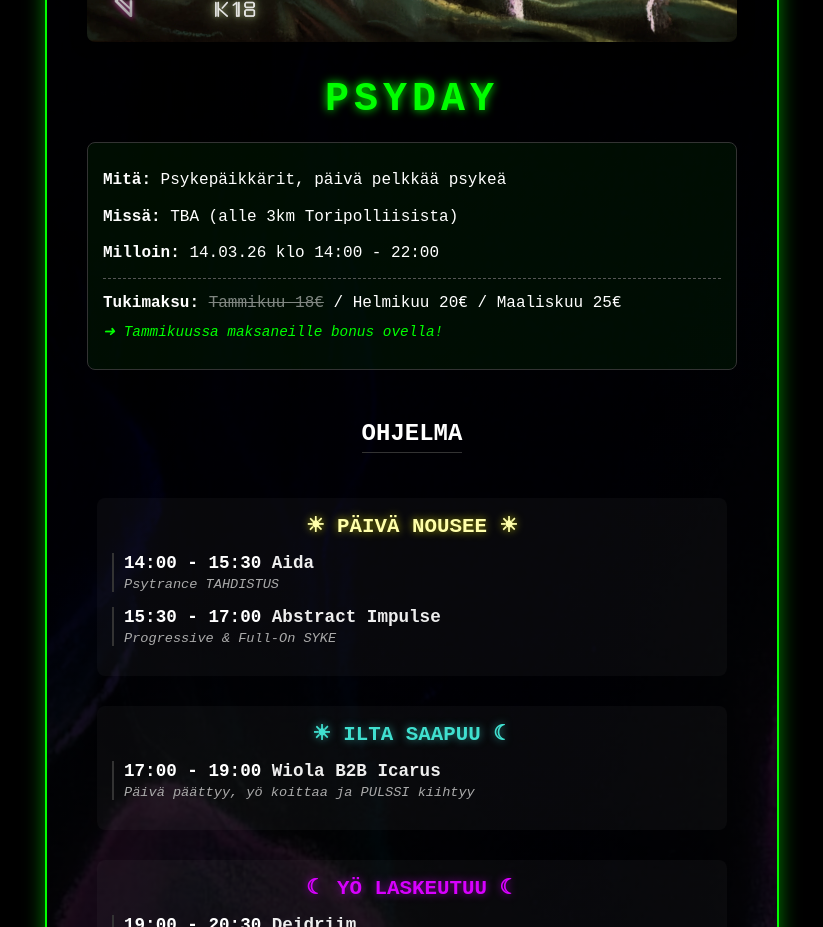
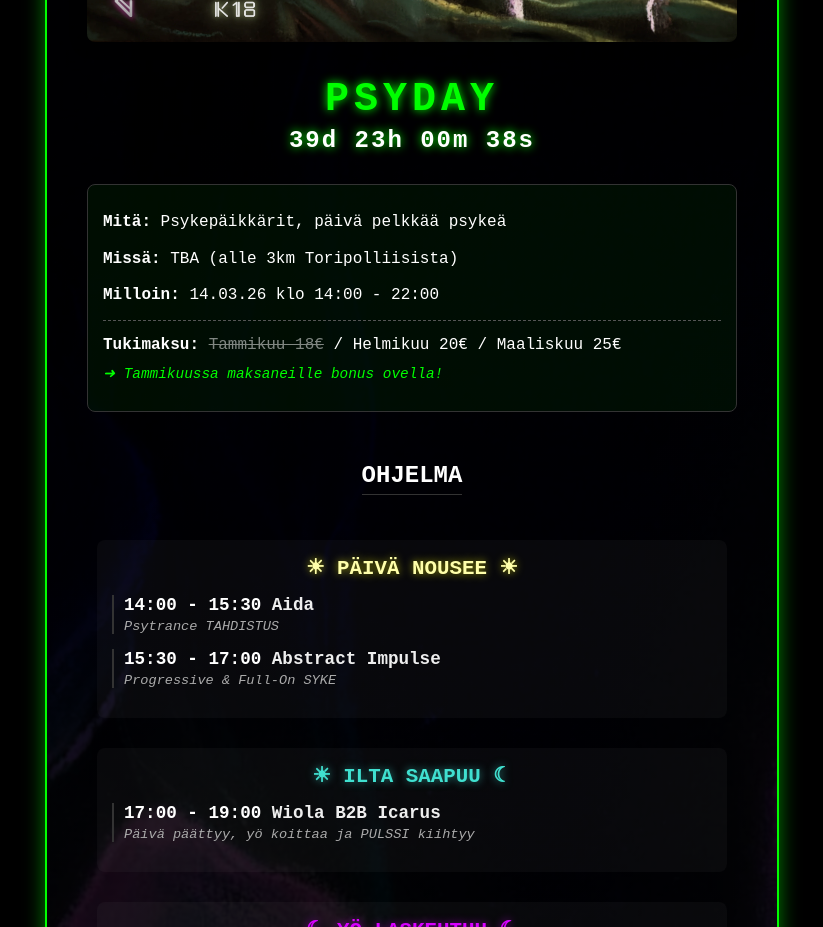
Before and after one commit to OuluPsyday/oulupsyday.github.io, a plain HTML site: page index.html in a window 1280 px wide. Shown: the part 980-1907 px from the top of the page, without its empty margins (228-1051 px from the left). Drawn offline with Linux system fonts and the light colour scheme.

Commit message:
lisättiin laskuri

```diff
--- a/index.html
+++ b/index.html
@@ -48,6 +48,16 @@
                 margin-top: 10px;
                 margin-bottom: 20px;
                 text-shadow: 0 0 10px #00ff00;
+            }
+
+            .laskuri {
+                font-size: 1.5em;
+                font-weight: bold;
+                color: white;
+                margin-top: -15px; /* Vedetään vähän lähemmäs otsikkoa */
+                margin-bottom: 30px;
+                text-shadow: 0 0 10px #00ff00; /* Sama hehku kuin otsikossa */
+                letter-spacing: 2px;
             }
 
             h2, h3 {
@@ -212,6 +222,8 @@
 
             <h1>Psyday</h1>
 
+            <div id="countdown" class="laskuri">Ladataan aikaa...</div>
+
             <div class="fakta-rivit">
                 <p><strong>Mitä:</strong> Psykepäikkärit, päivä pelkkää psykeä</p>
                 <p><strong>Missä:</strong> TBA (alle 3km Toripolliisista)</p>
@@ -347,6 +359,34 @@
                     b2bElement.textContent = "Wiola B2B Icarus";
                 }
 
+                // 3. COUNTDOWN LASKURI (14.03.2026 klo 14:00)
+                // Asetetaan päivämäärä: Vuosi, Kuukausi (2=Maaliskuu), Päivä, Tunti
+                var targetDate = new Date(2026, 2, 14, 14, 0, 0).getTime();
+
+                var timer = setInterval(function() {
+                    var now = new Date().getTime();
+                    var distance = targetDate - now;
+
+                    // Lasketaan päivät, tunnit, minuutit, sekunnit
+                    var days = Math.floor(distance / (1000 * 60 * 60 * 24));
+                    var hours = Math.floor((distance % (1000 * 60 * 60 * 24)) / (1000 * 60 * 60));
+                    var minutes = Math.floor((distance % (1000 * 60 * 60)) / (1000 * 60));
+                    var seconds = Math.floor((distance % (1000 * 60)) / 1000);
+
+                    // Näytetään tulos (lisätään nollat eteen jos luku on alle 10)
+                    document.getElementById("countdown").innerHTML =
+                        days + "d " +
+                        (hours < 10 ? "0" + hours : hours) + "h " +
+                        (minutes < 10 ? "0" + minutes : minutes) + "m " +
+                        (seconds < 10 ? "0" + seconds : seconds) + "s";
+
+                    // Jos aika meni jo
+                    if (distance < 0) {
+                        clearInterval(timer);
+                        document.getElementById("countdown").innerHTML = "PARTY ON!";
+                    }
+                }, 1000);
+
             });
         </script>
 
```
